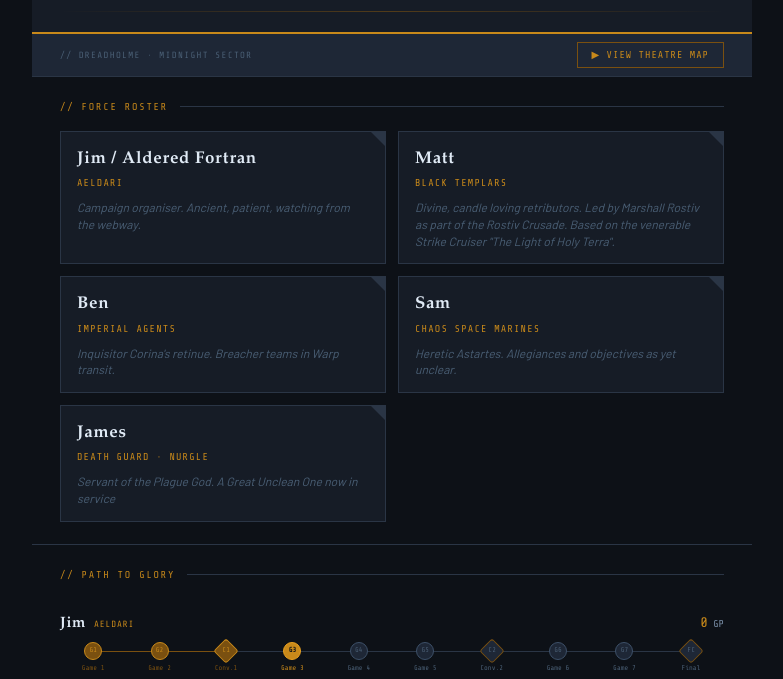
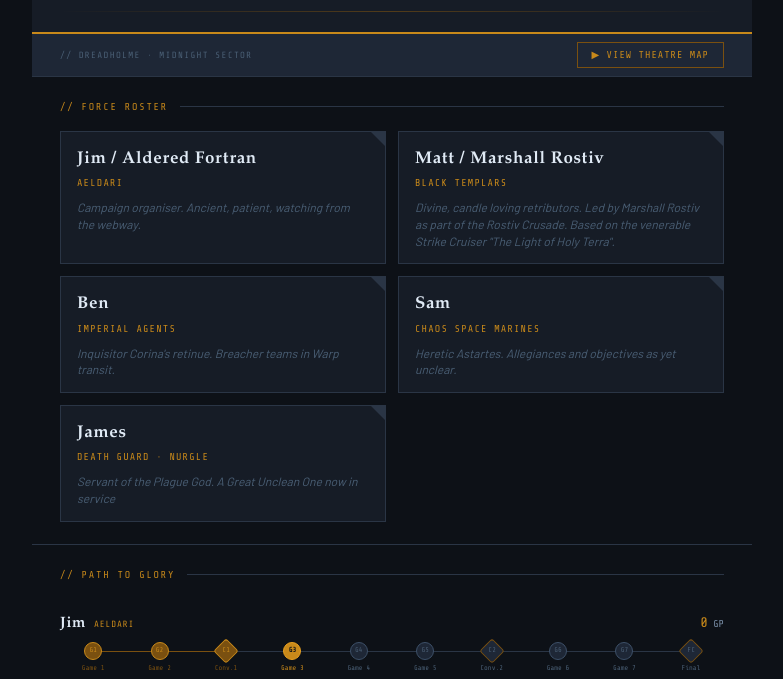
Before and after one commit to whitegraveuk/whitegrave, a plain HTML site: page index.html in a window 1280 px wide. Shown: the part 118-797 px from the top of the page, without its empty margins (248-1031 px from the left). Drawn offline with nearby package versions, Linux system fonts and the light colour scheme; a web font is replaced by a local one.

Commit message:
Update index.html

```diff
--- a/index.html
+++ b/index.html
@@ -228,7 +228,7 @@
         <div class="roster-note">Campaign organiser. Ancient, patient, watching from the webway.</div>
       </div>
       <div class="roster-card">
-        <div class="roster-callsign">Matt</div>
+        <div class="roster-callsign">Matt / Marshall Rostiv</div>
         <div class="roster-faction">BLACK TEMPLARS</div>
         <div class="roster-note">Divine, candle loving retributors. Led by Marshall Rostiv as part of the Rostiv Crusade. Based on the venerable Strike Cruiser "The Light of Holy Terra". </div>
       </div>
```
